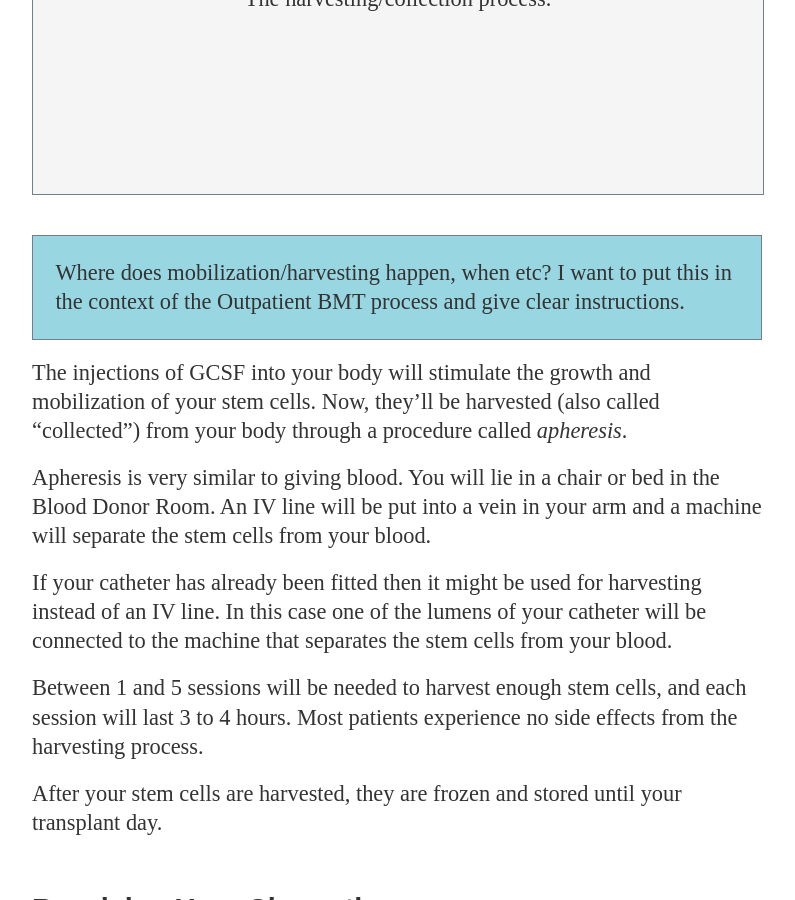
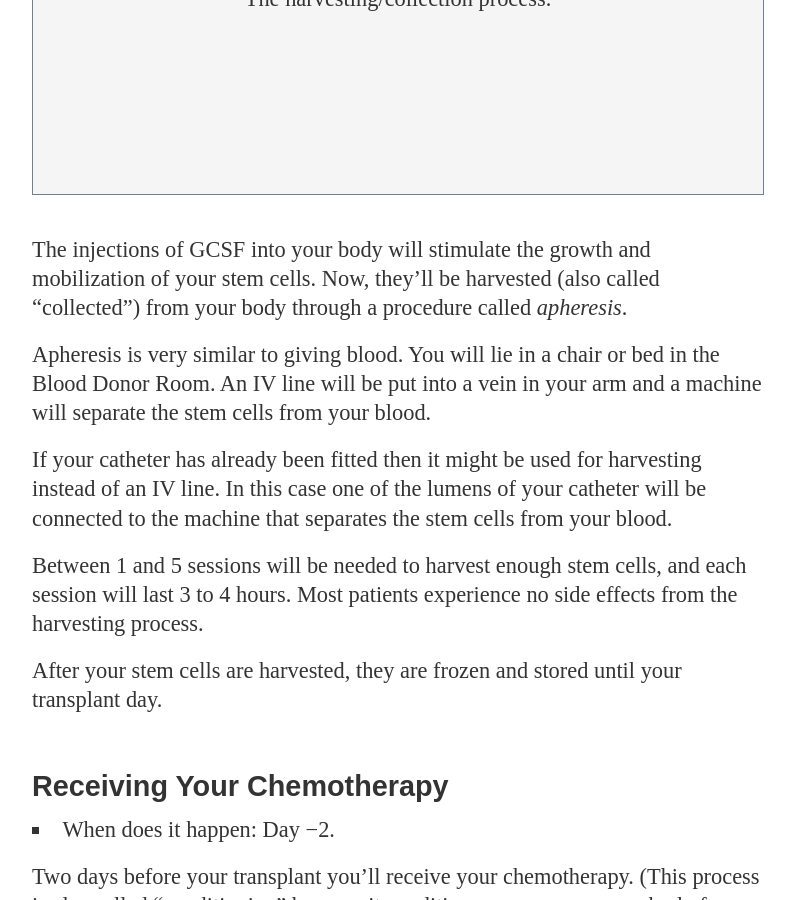
Before and after one commit to mskccpatiented/contentaudit, a Jekyll site: the page built from _posts/2012-11-19-auto-bmt-outpatient-guide-hybrid.md, in a window 1280 px wide and 900 px high, scrolled down 23208 px. Shown: the whole window, without its empty margins (128-923 px from the left). Built offline with Jekyll 4.4.1, drawn with Linux system fonts in a browser that asks for light colours; Markdown is read by kramdown in place of the engine named in the settings.

Commit message:
deploying BMT patient ed

```diff
--- a/_posts/2012-11-19-auto-bmt-outpatient-guide-hybrid.md
+++ b/_posts/2012-11-19-auto-bmt-outpatient-guide-hybrid.md
@@ -410,7 +410,7 @@ Some patients will not give themselves injections of Neupogen or Neulasta (both
 #### Harvesting of your Stem Cells
 <div class="image-placeholder"><p>The harvesting/collection process.</p></div>
 
-<p class="question">Where does mobilization/harvesting happen, when etc? I want to put this in the context of the Outpatient BMT process and give clear instructions.</p>
+<p class="question invisible">Where does mobilization/harvesting happen, when etc? I want to put this in the context of the Outpatient BMT process and give clear instructions.</p>
 
 The injections of GCSF into your body will stimulate the growth and mobilization of your stem cells. Now, they'll be harvested (also called "collected") from your body through a procedure called *apheresis*.
 
```
Also changed, not shown: 1 other file.
